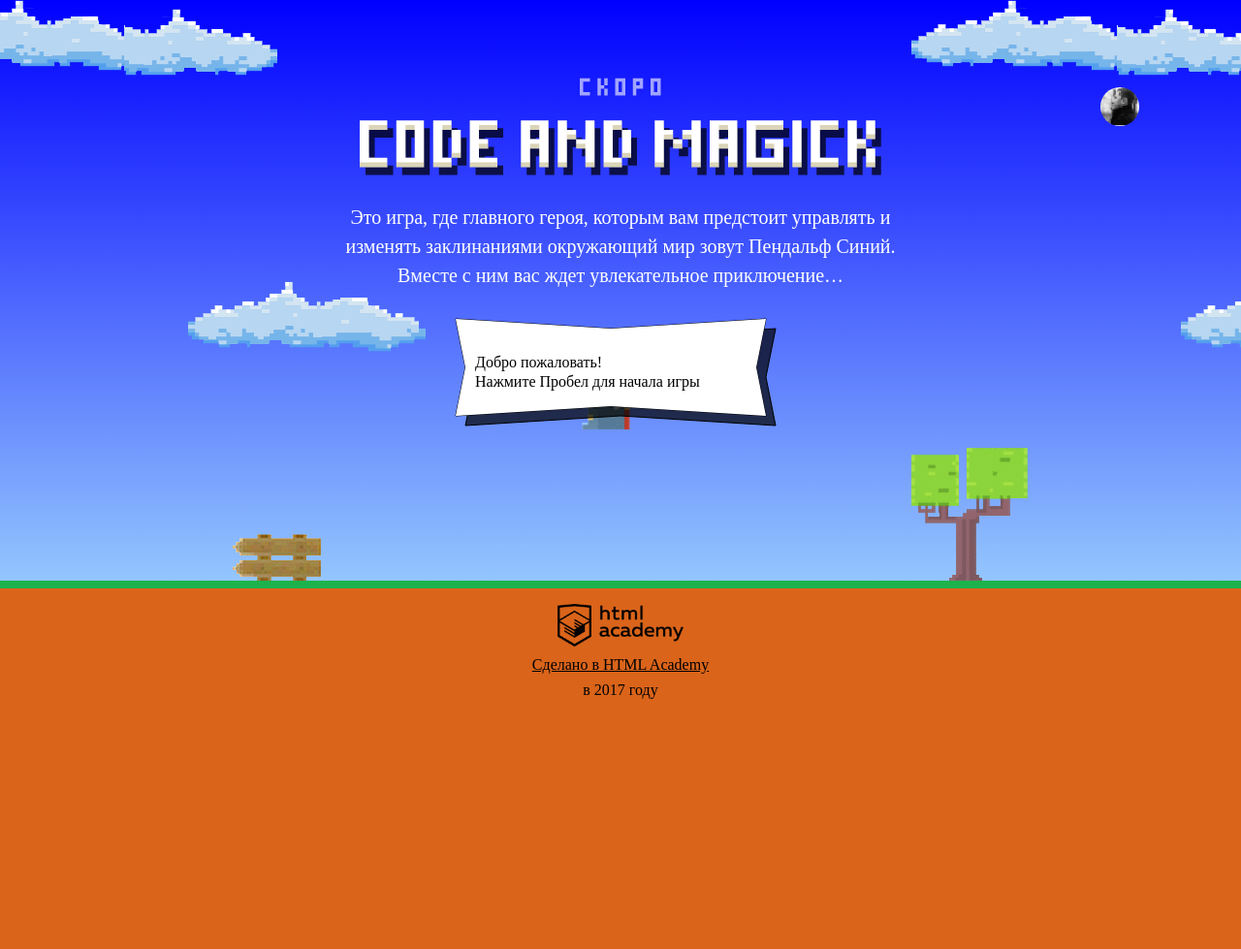
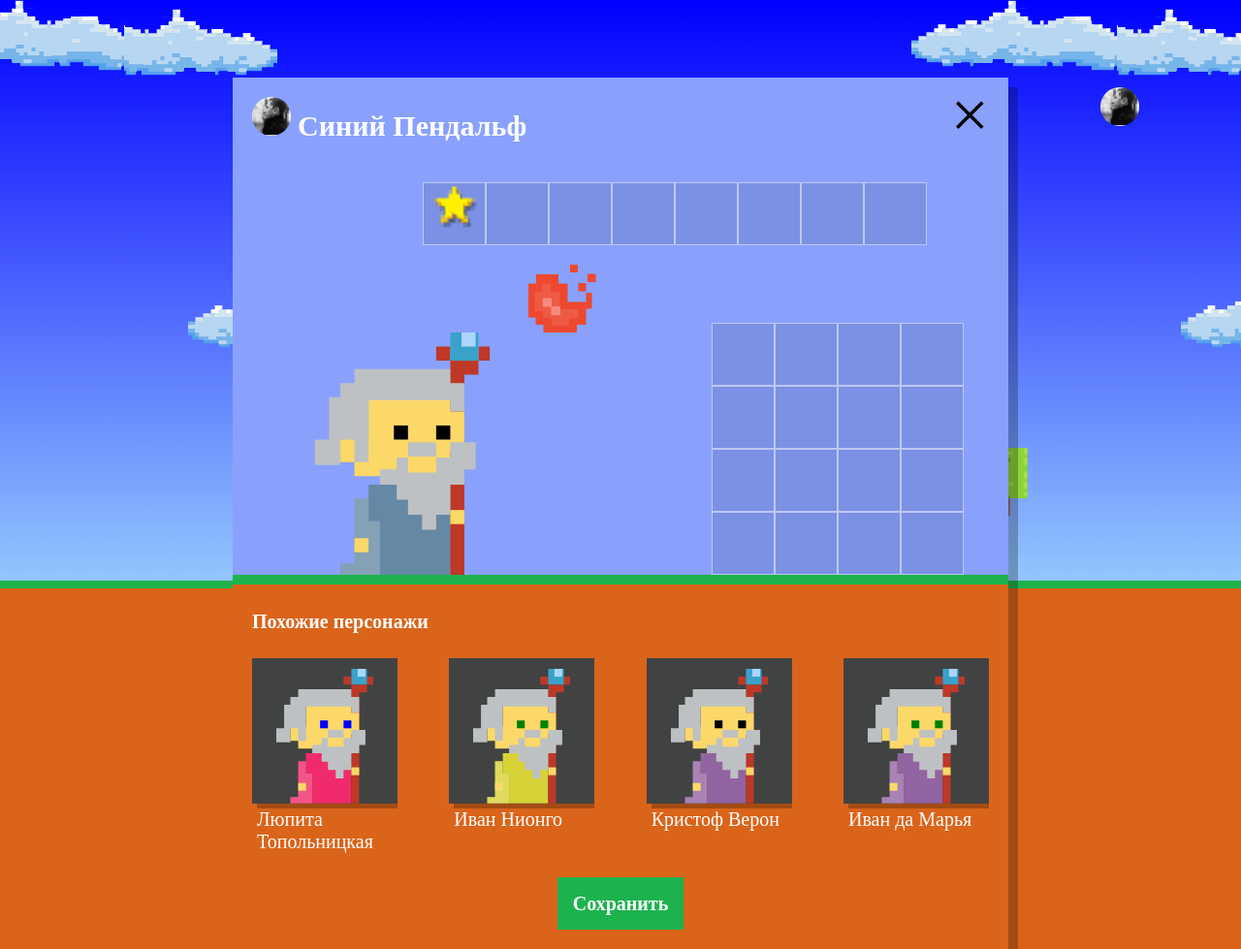
Before and after one commit to chinovnic/124389-code-and-magick, a website: page index.html in a window 1280 px wide. Shown: the whole page at 97% size. Before the commit the page ends 800 px from the top, so only its background shows below. Drawn offline with Linux system fonts and the light colour scheme; a web font is replaced by a local one.

Commit message:
task 3: add similar wizards

```diff
--- a/index.html
+++ b/index.html
@@ -214,6 +214,7 @@
 
 </script>
 
+<script src="js/setup.js"></script>
 <script src="js/stat.js"></script>
 <script src="js/game.js"></script>
 
--- /dev/null
+++ b/js/setup.js
@@ -0,0 +1,64 @@
+'use strict';
+
+// открыть блок с аватаром
+var userDialog = document.querySelector('.setup');
+userDialog.classList.remove('hidden');
+
+
+// исходные данные волшебников
+var nameNames = ['Иван', 'Хуан Себастьян', 'Мария', 'Кристоф', 'Виктор', 'Юлия', 'Люпита', 'Вашингтон'];
+var nameSurnames = ['да Марья', 'Верон', 'Мирабелла', 'Вальц', 'Онопко', 'Топольницкая', 'Нионго', 'Ирвинг'];
+var coatColor = ['rgb(101, 137, 164)', 'rgb(241, 43, 107)', 'rgb(146, 100, 161)', 'rgb(56, 159, 117)', 'rgb(215, 210, 55)', 'rgb(0, 0, 0)'];
+var eyesColor = ['black', 'red', 'blue', 'yellow', 'green'];
+
+
+// получить рандомное значение из массива
+var getRandomValue = function (items) {
+  var rand = Math.floor(Math.random() * items.length);
+  var randomValue = items[rand];
+  return randomValue;
+};
+
+// создать рандомного волшебника
+var getRandomWizard = function () {
+  var randomWizard = {
+    name: getRandomValue(nameNames) + ' ' + getRandomValue(nameSurnames),
+    coatColor: getRandomValue(coatColor),
+    eyesColor: getRandomValue(eyesColor)
+  };
+  return randomWizard;
+};
+
+// создать массив из 4 рандомных волшебников
+var wizards = [];
+while (wizards.length < 4) {
+  var oneWizard = getRandomWizard();
+  wizards.push(oneWizard);
+}
+
+
+var similarListElement = userDialog.querySelector('.setup-similar-list'); // div со списком похожих персонажей
+var similarWizardTemplate = document.querySelector('#similar-wizard-template')
+    .content
+    .querySelector('.setup-similar-item'); // div с шаблоном
+
+var renderWizard = function (wizard) {
+  var wizardElement = similarWizardTemplate.cloneNode(true); // полностью клонировать шаблон
+
+  wizardElement.querySelector('.setup-similar-label').textContent = wizard.name; // добавить имена
+  wizardElement.querySelector('.wizard-coat').style.fill = wizard.coatColor; // добавить цвет мантий
+  wizardElement.querySelector('.wizard-eyes').style.fill = wizard.eyesColor; // добавить цвет глаз
+
+  return wizardElement;
+};
+
+// создать фрагмент документа, чтобы добавить в него новые элементы и присоединить к основному дереву
+var fragment = document.createDocumentFragment();
+for (var i = 0; i < wizards.length; i++) {
+  fragment.appendChild(renderWizard(wizards[i])); // во фрагмент добавляются волшебники из функции renderWizard
+}
+similarListElement.appendChild(fragment); // вставить фрагмент в div
+
+
+// открыть вкладку "Похожие персонажи"
+userDialog.querySelector('.setup-similar').classList.remove('hidden');
```
